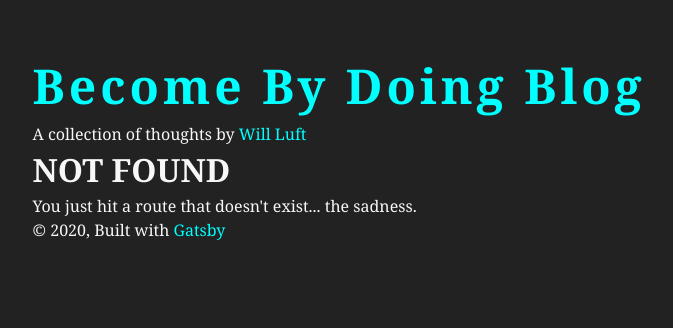
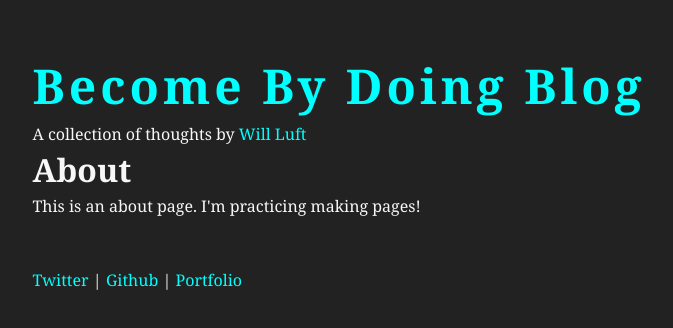
Before and after one commit to wdluft/become-by-doing-blog, a Gatsby site: page /about in a window 1280 px wide. Before the commit this address had no page. Shown: the whole page, without its empty margins (255-928 px from the left). Built offline with nearby package versions, Linux system fonts and the light colour scheme; Gatsby itself is replaced by a stand-in of ours.

Commit message:
Added footer to layout

```diff
--- a/gatsby-config.js
+++ b/gatsby-config.js
@@ -27,6 +27,7 @@ module.exports = {
         icon: `src/images/gatsby-icon.png`, // This path is relative to the root of the site.
       },
     },
+    `gatsby-plugin-styled-components`,
     // this (optional) plugin enables Progressive Web App + Offline functionality
     // To learn more, visit: https://gatsby.dev/offline
     // `gatsby-plugin-offline`,
--- /dev/null
+++ b/src/components/footer.js
@@ -0,0 +1,40 @@
+import React from 'react';
+import styled from 'styled-components';
+
+const FooterWrapper = styled.footer`
+  margin: 50px 0;
+`;
+
+const footer = () => {
+  return (
+    <FooterWrapper>
+      <p>
+        <a
+          href="https://twitter.com/iamwilldl"
+          target="_blank"
+          rel="noopener noreferrer"
+        >
+          Twitter
+        </a>{' '}
+        |{' '}
+        <a
+          href="https://github.com/wdluft"
+          target="_blank"
+          rel="noopener noreferrer"
+        >
+          Github
+        </a>{' '}
+        |{' '}
+        <a
+          href="https://www.willluft.com/"
+          target="_blank"
+          rel="noopener noreferrer"
+        >
+          Portfolio
+        </a>
+      </p>
+    </FooterWrapper>
+  );
+};
+
+export default footer;
--- a/src/components/layout.js
+++ b/src/components/layout.js
@@ -11,6 +11,7 @@ import { useStaticQuery, graphql } from 'gatsby';
 import styled from 'styled-components';
 
 import Header from './header';
+import Footer from './footer';
 import './layout.css';
 
 const LayoutWrapper = styled.div`
@@ -34,11 +35,7 @@ const Layout = ({ children }) => {
       <Header siteTitle={data.site.siteMetadata.title} />
       <div>
         <main>{children}</main>
-        <footer>
-          © {new Date().getFullYear()}, Built with
-          {` `}
-          <a href="https://www.gatsbyjs.org">Gatsby</a>
-        </footer>
+        <Footer />
       </div>
     </LayoutWrapper>
   );
--- /dev/null
+++ b/src/pages/about.js
@@ -0,0 +1,15 @@
+import React from 'react';
+import Layout from '../components/layout';
+
+const about = () => {
+  return (
+    <Layout>
+      <div>
+        <h1>About</h1>
+        <p>This is an about page. I'm practicing making pages!</p>
+      </div>
+    </Layout>
+  );
+};
+
+export default about;
```
